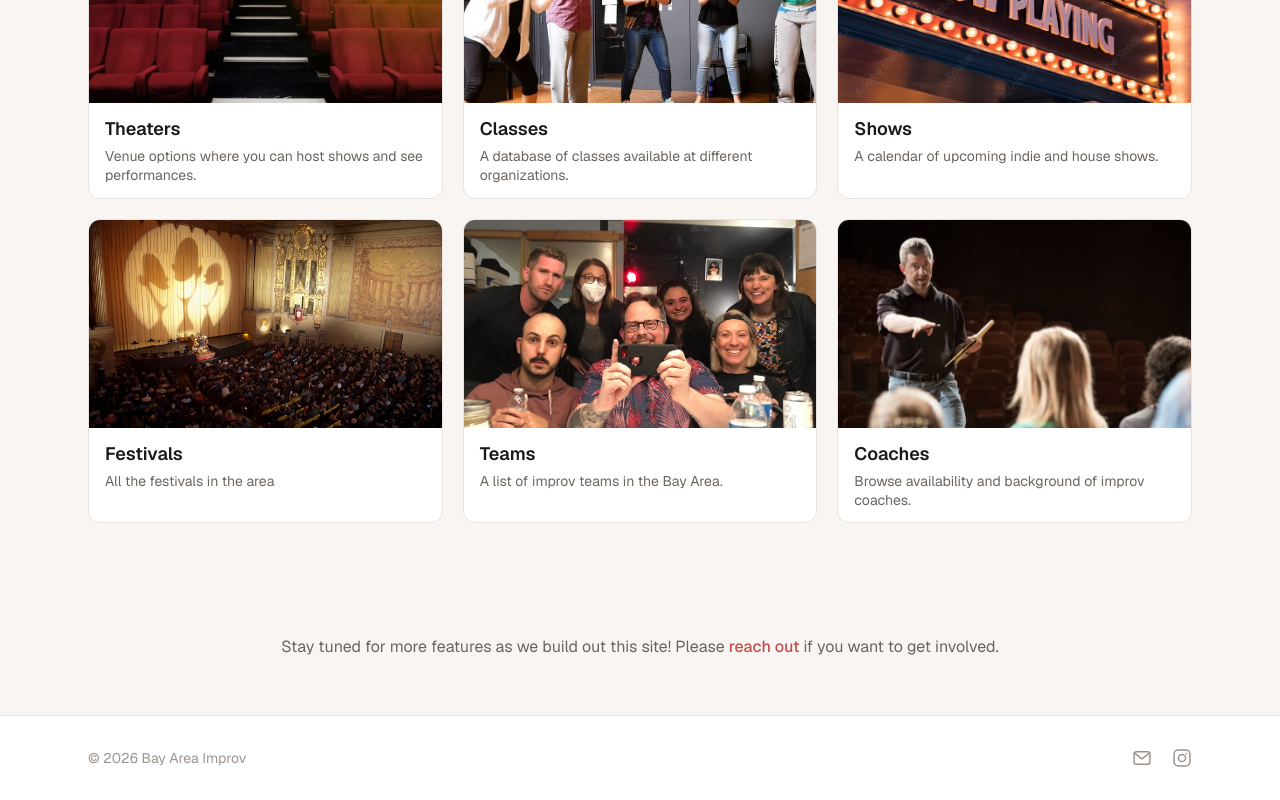
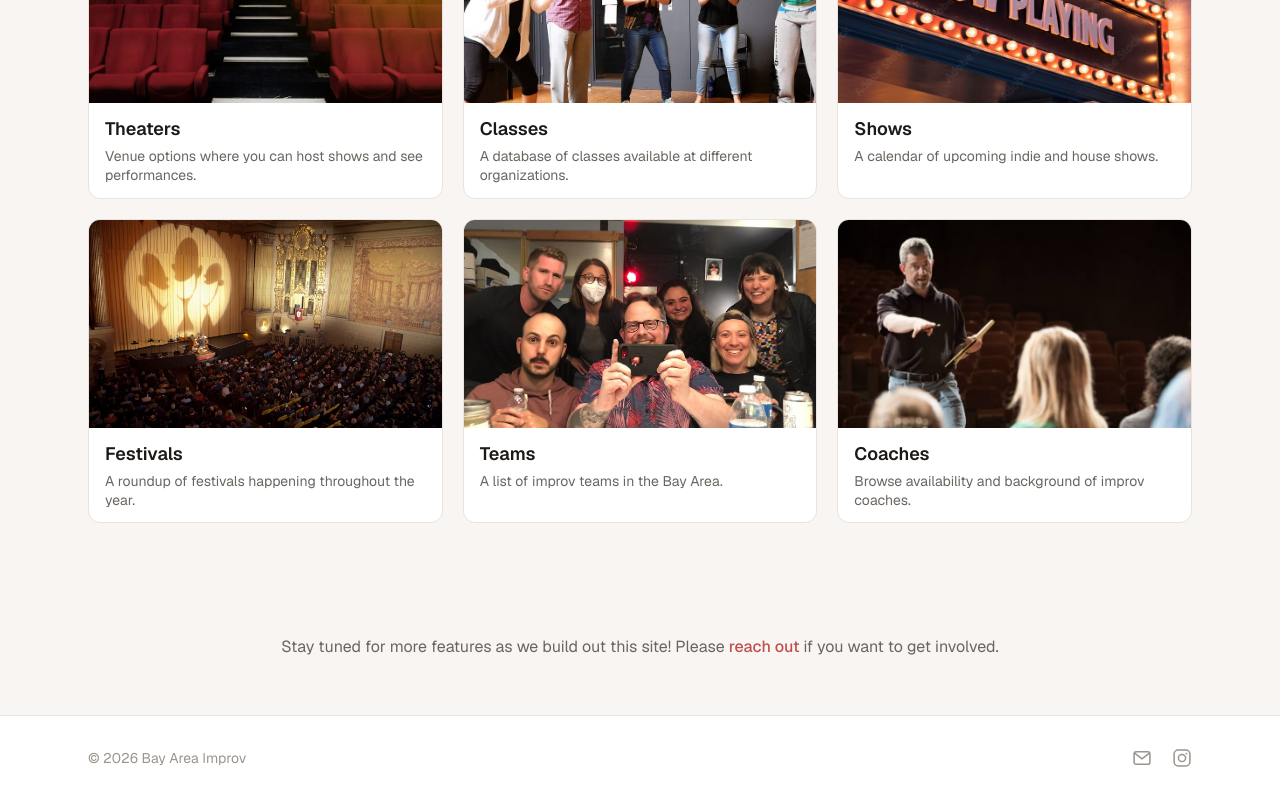
Before and after one commit to ksalehi/bay-area-improv, a Next.js app: page / in a window 1280 px wide. Shown: the part 803-1603 px from the top of the page. Built offline with nearby package versions, Linux system fonts and the light colour scheme; no server answers.

Commit message:
update festival copy

```diff
--- a/src/app/page.tsx
+++ b/src/app/page.tsx
@@ -25,7 +25,7 @@ const SECTIONS = [
   },
   {
     title: "Festivals",
-    description: "All the festivals in the area",
+    description: "A roundup of festivals happening throughout the year.",
     href: "/festivals",
     image: "/bai_festivals.jpg",
     imagePosition: "object-top",
```
